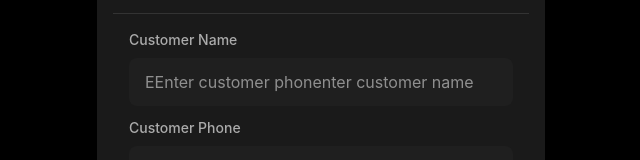
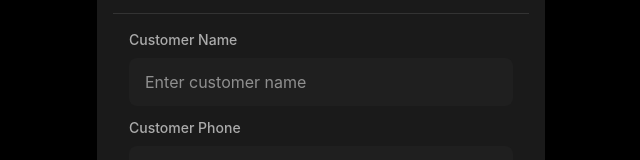
Before and after one commit to FlxBot001/pos_system, a React (Vite) app: page / in a window 1280 px wide. Both pictures are taken after a click on the button 640 px from the left and 787 px from the top of the page. Shown: the part 233-393 px from the top of the page, without its empty margins (319-959 px from the left). Built offline with nearby package versions, Linux system fonts and the light colour scheme; grey boxes are pictures that could not be loaded.

Commit message:
Updated modar fully

```diff
--- a/src/components/shared/BottomNav.jsx
+++ b/src/components/shared/BottomNav.jsx
@@ -16,7 +16,7 @@ const BottomNav = () => {
     const navigate = useNavigate();
 
     const increment = () => {
-        if (guestCount >= 10) {
+        if (guestCount < 6) {
             setGuestCount(guestCount + 1);
         }
     }
@@ -73,7 +73,7 @@ const BottomNav = () => {
                         <input
                         type="text"
                         name=""
-                        placeholder="EEnter customer phonenter customer name"
+                        placeholder="Enter customer name"
                         id=""
                         className="bg-transparent flex-1 text-white focus:outline-none"
                         />
```
